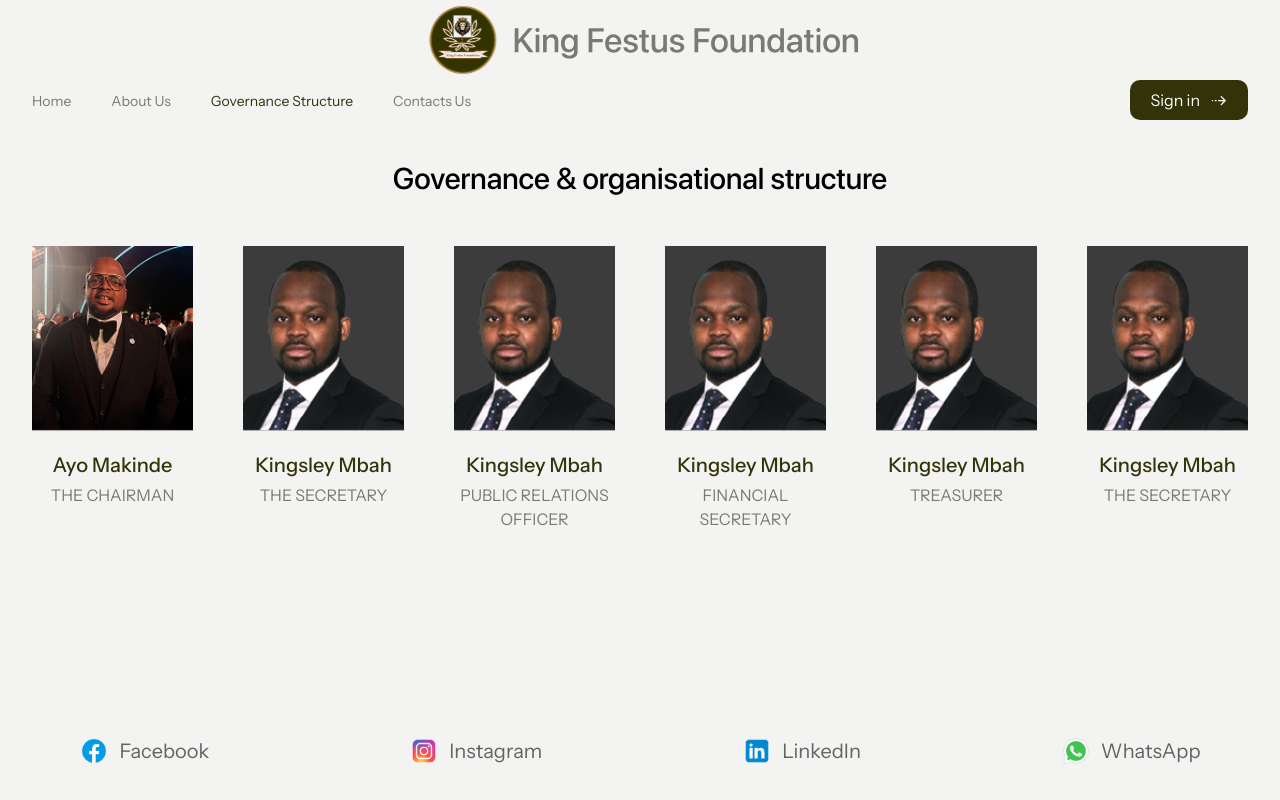
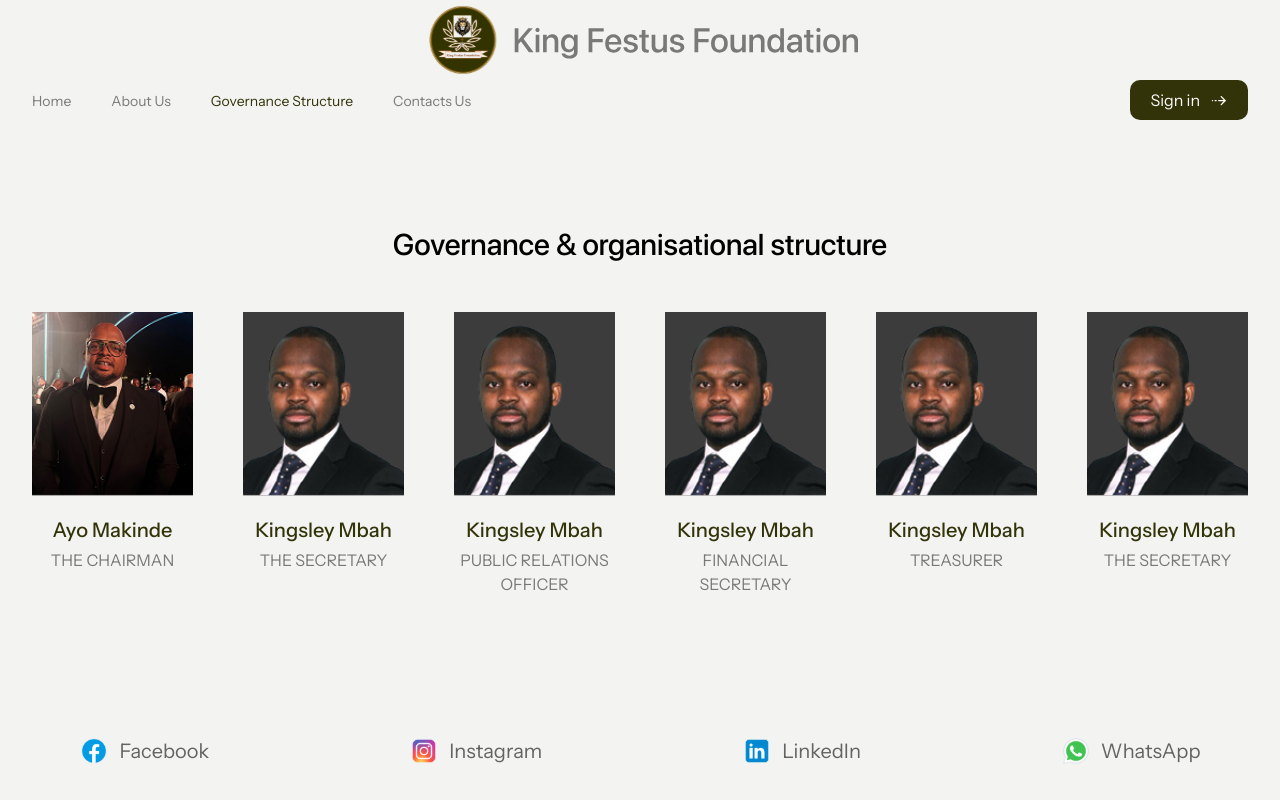
Before and after one commit to abdullmustyy/king-festus-foundation, a Next.js app: page /governance-structure in a window 1280 px wide. Built offline with nearby package versions, Linux system fonts and the light colour scheme.

Commit message:
style: improve layout consistency with `w-contain`
Ensures consistent content width across public pages and layout by applying the `w-contain` class. This provides a more visually appealing and uniform user experience throughout the application.

```diff
--- a/app/(public)/about-us/page.tsx
+++ b/app/(public)/about-us/page.tsx
@@ -20,7 +20,7 @@ const mission = [
 
 const AboutUspage = () => {
     return (
-        <section className="py-10 grid lg:grid-cols-2 lg:gap-50 gap-12.5 text-xl">
+        <section className="w-contain py-10 grid lg:grid-cols-2 lg:gap-50 gap-12.5 text-xl">
             <div className="flex flex-col gap-12.5">
                 <h4 className="text-3xl text-primary">Vision</h4>
                 <p>
--- a/app/(public)/contact-us/page.tsx
+++ b/app/(public)/contact-us/page.tsx
@@ -76,7 +76,7 @@ const ContactItem = ({
 
 const ContactUsPage = () => {
     return (
-        <main className="py-10 grid lg:grid-cols-2 lg:gap-50 gap-10 text-xl">
+        <main className="w-contain py-10 grid lg:grid-cols-2 lg:gap-50 gap-10 text-xl">
             <div className="flex flex-col gap-6">
                 <h4 className="text-3xl text-primary">Contact details</h4>
 
--- a/app/(public)/governance-structure/page.tsx
+++ b/app/(public)/governance-structure/page.tsx
@@ -13,7 +13,7 @@ const governance = [
 
 const GovernanceStructurePage = () => {
     return (
-        <section className="py-10">
+        <section className="w-contain py-10">
             <div className="flex flex-col items-center gap-12.5">
                 <h3 className="text-3xl text-center">Governance & organisational structure</h3>
 
--- a/app/(public)/layout.tsx
+++ b/app/(public)/layout.tsx
@@ -12,15 +12,13 @@ export default function PublicLayout({
 }>) {
     return (
         <>
-            <main className="w-contain">
-                <Navbar className="*:data-[slot='navbar-menu']:justify-between">
-                    <Link href="/sign-in" title="Sign in" className={cn(buttonVariants())}>
-                        Sign in
-                        <DottedArrowRight className="size-4.5" />
-                    </Link>
-                </Navbar>
-                {children}
-            </main>
+            <Navbar className="w-contain *:data-[slot='navbar-menu']:justify-between">
+                <Link href="/sign-in" title="Sign in" className={cn(buttonVariants())}>
+                    Sign in
+                    <DottedArrowRight className="size-4.5" />
+                </Link>
+            </Navbar>
+            <main className="my-auto">{children}</main>
             <Footer />
         </>
     );
--- a/app/(public)/page.tsx
+++ b/app/(public)/page.tsx
@@ -8,7 +8,7 @@ import Link from "next/link";
 
 const HomePage = () => {
     return (
-        <section className="lg:py-5 py-10 grid lg:grid-cols-2 items-center gap-7">
+        <section className="w-contain lg:py-5 py-10 grid lg:grid-cols-2 items-center gap-7">
             <div className="flex flex-col gap-12.5">
                 <div className="space-y-2.5">
                     <SectionTag tag="INTRODUCING King Festus Foundation" className="uppercase" />
--- a/components/layout/footer.tsx
+++ b/components/layout/footer.tsx
@@ -28,7 +28,7 @@ const socialLinks = baseSocialLinks.map((link) => {
 
 const Footer = () => {
     return (
-        <footer className="w-contain py-8.5 flex lg:flex-row flex-col lg:items-center lg:justify-center lg:gap-50 gap-4 mt-auto">
+        <footer className="w-contain py-8.5 flex lg:flex-row flex-col lg:items-center lg:justify-center lg:gap-50 gap-4">
             {socialLinks.map(({ icon, name, href }) => (
                 <a
                     key={name}
```
